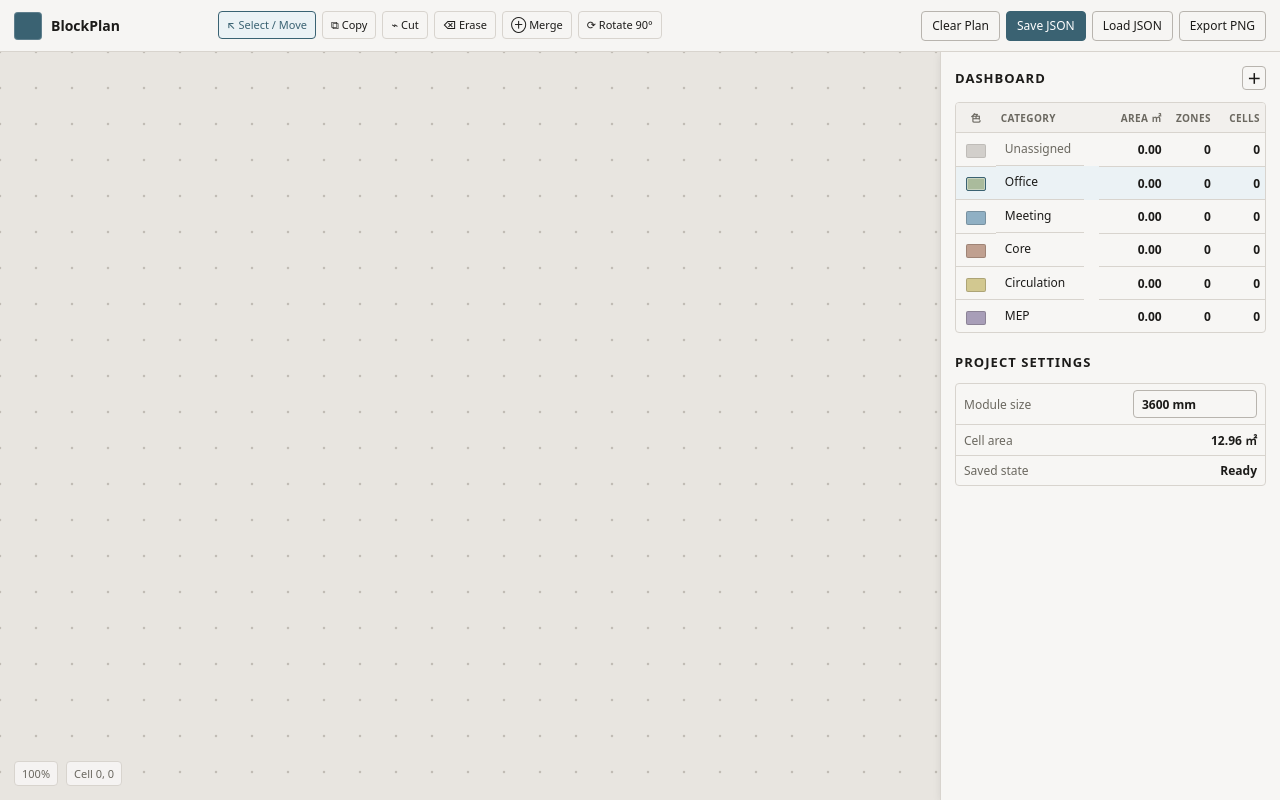
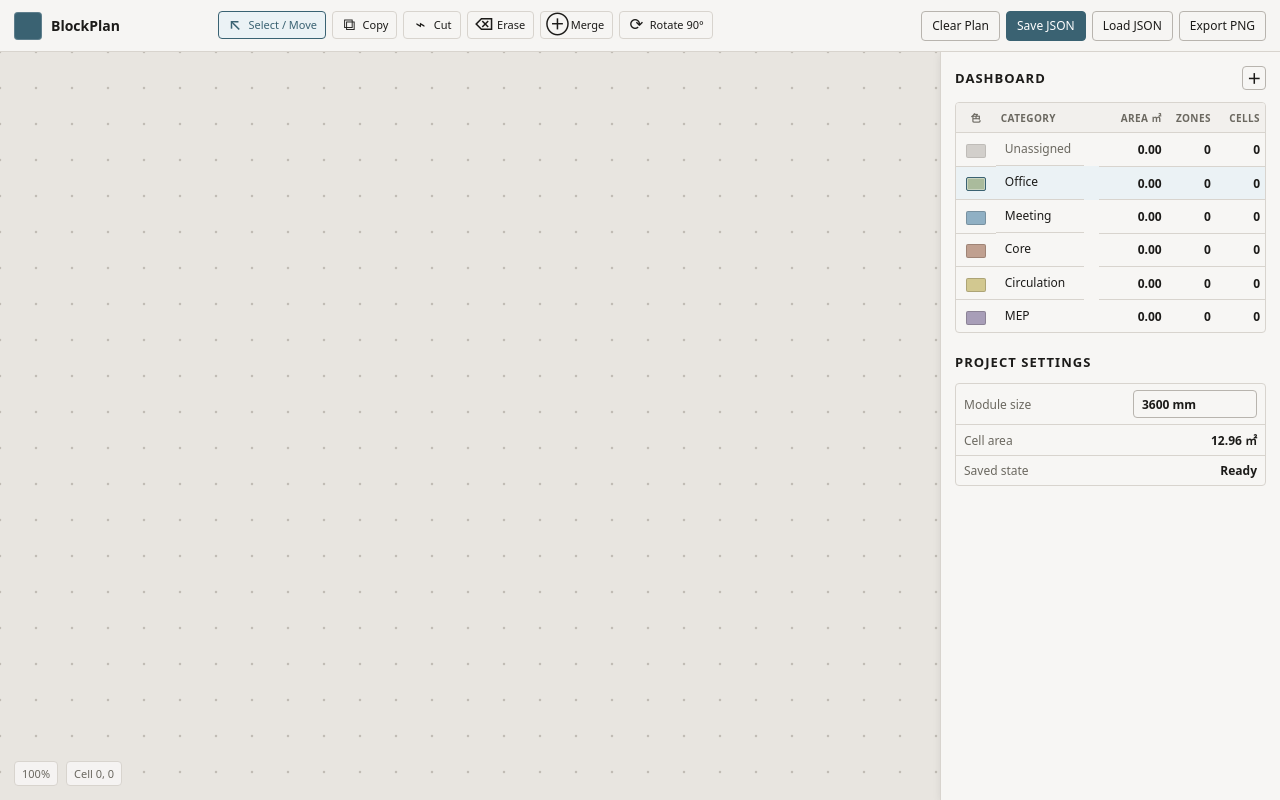
Before and after one commit to g00dk0nd0u/blockplan, a plain HTML site: page docs/index.html in a window 1280 px wide. Drawn offline with Linux system fonts and the light colour scheme.

Commit message:
ツールボタンのアイコンを改善し、スタイルを追加

```diff
--- a/docs/index.html
+++ b/docs/index.html
@@ -22,12 +22,30 @@
         </div>
 
         <div class="tool-actions" aria-label="Tools">
-          <button id="selectToolButton" type="button" class="tool-button" data-tool="select">↖ Select / Move</button>
-          <button id="copyToolButton" type="button" class="tool-button" data-tool="copy">⧉ Copy</button>
-          <button id="cutToolButton" type="button" class="tool-button" data-tool="cut">⌁ Cut</button>
-          <button id="eraseToolButton" type="button" class="tool-button" data-tool="erase">⌫ Erase</button>
-          <button id="mergeToolButton" type="button" class="tool-button" data-tool="merge">⊕ Merge</button>
-          <button id="rotateToolButton" type="button" class="tool-button" data-action="rotate">⟳ Rotate 90°</button>
+          <button id="selectToolButton" type="button" class="tool-button" data-tool="select">
+            <span class="tool-icon" aria-hidden="true">↖</span>
+            <span>Select / Move</span>
+          </button>
+          <button id="copyToolButton" type="button" class="tool-button" data-tool="copy">
+            <span class="tool-icon" aria-hidden="true">⧉</span>
+            <span>Copy</span>
+          </button>
+          <button id="cutToolButton" type="button" class="tool-button" data-tool="cut">
+            <span class="tool-icon" aria-hidden="true">⌁</span>
+            <span>Cut</span>
+          </button>
+          <button id="eraseToolButton" type="button" class="tool-button" data-tool="erase">
+            <span class="tool-icon" aria-hidden="true">⌫</span>
+            <span>Erase</span>
+          </button>
+          <button id="mergeToolButton" type="button" class="tool-button" data-tool="merge">
+            <span class="tool-icon" aria-hidden="true">⊕</span>
+            <span>Merge</span>
+          </button>
+          <button id="rotateToolButton" type="button" class="tool-button" data-action="rotate">
+            <span class="tool-icon" aria-hidden="true">⟳</span>
+            <span>Rotate 90°</span>
+          </button>
         </div>
 
         <div class="file-actions" aria-label="File actions">
--- a/docs/style.css
+++ b/docs/style.css
@@ -238,9 +238,20 @@ h2 {
   display: flex;
   font-size: 11px;
   font-weight: 500;
+  gap: 5px;
   justify-content: flex-start;
   min-height: 28px;
   padding: 0 8px;
+}
+
+.tool-icon {
+  align-items: center;
+  display: inline-flex;
+  flex: 0 0 auto;
+  font-size: 1.5em;
+  justify-content: center;
+  line-height: 1;
+  width: 1em;
 }
 
 .tool-button:hover,
```
